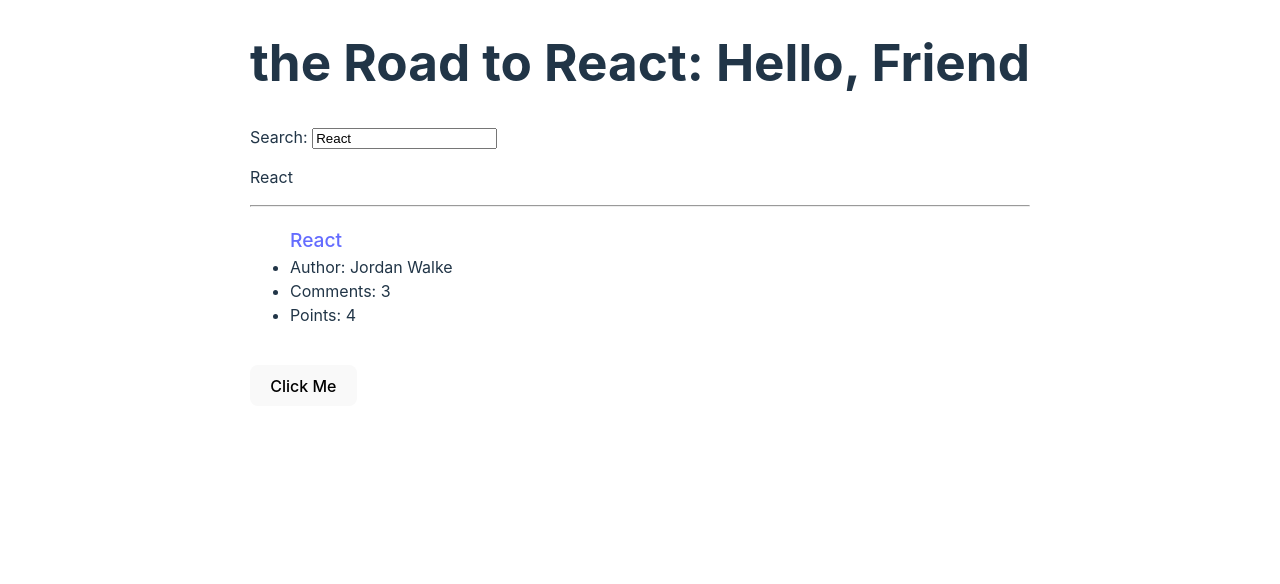
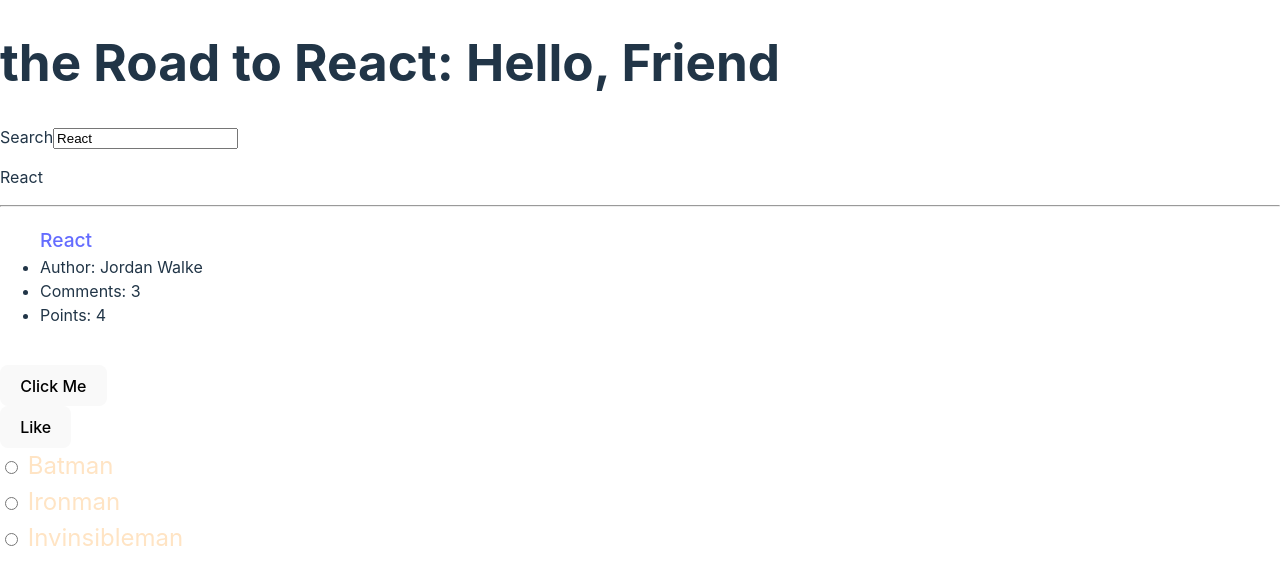
Before and after one commit to Pisotski/hacker-stories, a React (Vite) app: page / in a window 1280 px wide. Shown: the top 584 px of the page. Built offline with nearby package versions, Linux system fonts and the light colour scheme.

Commit message:
Pactice Reusable React Component p96, radio button group added

```diff
--- a/src/App.css
+++ b/src/App.css
@@ -63,3 +63,14 @@
 .technology li {
 	font-size: smaller;
 }
+
+#practice-reusable-components-p96 {
+	display: flex;
+	width: 100vw;
+	flex-flow: column;
+	align-items: start;
+}
+.answer {
+	font-size: x-large;
+	color: bisque;
+}
--- a/src/App.tsx
+++ b/src/App.tsx
@@ -84,6 +84,10 @@
 			<hr />
 			<List list={searchedStories} />
 			<PreventTouchEnd />
+			<div id="practice-reusable-components-p96">
+				<Button initialValue="Like" type="button" />
+				<RadioButtonGroup type="radio" name="selected-answer" />
+			</div>
 		</div>
 	);
 };
@@ -100,7 +104,7 @@
 			<h1>
 				{welcome.title}: {welcome.greeting}
 			</h1>
-			<label htmlFor={label}>Search: </label>
+			<label htmlFor={id}>{label}</label>
 			<input id={id} type={type} value={value} onChange={onInputChange} />
 			<p>{value}</p>
 		</>
@@ -143,4 +147,110 @@
 	);
 };
 
+// ************************
+// P96: REUSABLE COMPONENTS
+// ************************
+
+type button = {
+	initialValue: string;
+	type?: "submit" | "reset" | "button";
+};
+// BUTTON
+const Button: FC<button> = ({ initialValue, type }) => {
+	const [toggle, setToggle] = useState(true);
+	const [value, setValue] = useState(initialValue);
+
+	const buttonEffect = () => {
+		toggle ? setValue("Like") : setValue("Dislike");
+	};
+
+	useEffect(buttonEffect, [toggle]);
+
+	const handleClick = () => {
+		setToggle(!toggle);
+		console.log(toggle, value);
+	};
+
+	return (
+		<button type={type} value={value} onClick={handleClick}>
+			{value}
+		</button>
+	);
+};
+// RADIO BUTTON
+type radioButtonGroup = {
+	type: "button" | "checkbox" | "radio";
+	name: string;
+};
+const RadioButtonGroup: FC<radioButtonGroup> = ({ type, name }) => {
+	const [selected, setSelected] = useState("");
+
+	const handleSelect = (selectedInput: string) => {
+		setSelected(selectedInput);
+	};
+
+	return (
+		<>
+			<RadioButton
+				type={type}
+				id="answer-1"
+				name={name}
+				value="Batman"
+				onSelect={handleSelect}
+			/>
+			<RadioButton
+				type={type}
+				id="answer-2"
+				name={name}
+				value="Ironman"
+				onSelect={handleSelect}
+			/>
+			<RadioButton
+				type={type}
+				id="answer-3"
+				name={name}
+				value="Invinsibleman"
+				onSelect={handleSelect}
+			/>
+			{selected && <div>FavChar: {selected}</div>}
+		</>
+	);
+};
+
+type radioButton = radioButtonGroup & {
+	id: string;
+	value: string;
+	onSelect: (selectedInput: string) => void;
+};
+
+const RadioButton: FC<radioButton> = ({ type, id, name, value, onSelect }) => {
+	const [select, setSelect] = useState(false);
+	const [selected, setSelected] = useState("");
+
+	const selectValue = () => {
+		if (selected) onSelect(selected);
+	};
+	useEffect(selectValue, [select, selected]);
+
+	const handleSelect = (e: ChangeEvent<HTMLInputElement>) => {
+		setSelected(e.currentTarget.value);
+		setSelect(!select);
+		setSelect(!select);
+	};
+	return (
+		<div className="answer">
+			<input
+				type={type}
+				id={id}
+				name={name}
+				value={value}
+				onChange={handleSelect}
+			/>
+			<label htmlFor={id}> {value} </label>
+		</div>
+	);
+};
+// CHECKBOX
+// DROPDOWN
+
 export { App };
```
